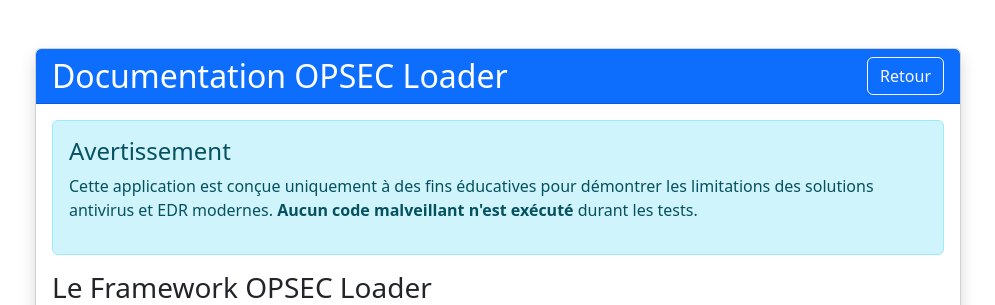
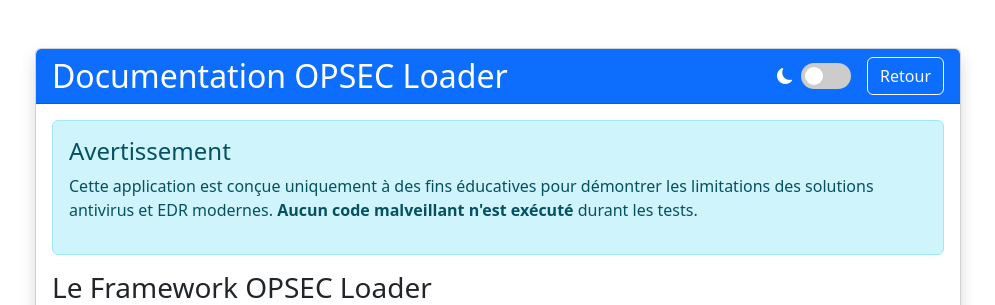
Before and after one commit to CobaltStrike31/workplan, a Flask app: page /documentation in a window 1280 px wide. Shown: the top 305 px of the page, without its empty margins (142-1137 px from the left). Run offline with Flask 3, Linux system fonts and the light colour scheme.

Commit message:
Add toggle to switch between light and dark visual themes on the website
Implements a theme toggle feature with Bootstrap icons, pyproject.toml, and uv.lock dependencies.

Replit-Commit-Author: Agent
Replit-Commit-Session-Id: 839e7239-5781-48b9-9d7e-fd2de7412727
Replit-Commit-Screenshot-Url: https://storage.googleapis.com/screenshot-production-us-central1/7257cb5d-1960-4347-8a31-1082abc95279/f611d9d8-b76d-480a-9f02-c533a8b7845b.jpg

```diff
--- a/templates/documentation.html
+++ b/templates/documentation.html
@@ -1,11 +1,12 @@
 <!DOCTYPE html>
-<html lang="fr">
+<html lang="fr" data-bs-theme="light">
 <head>
     <meta charset="UTF-8">
     <meta name="viewport" content="width=device-width, initial-scale=1.0">
     <title>Documentation - Vérification OPSEC Loader</title>
     <link rel="stylesheet" href="{{ url_for('static', filename='css/style.css') }}">
     <link href="https://cdn.jsdelivr.net/npm/bootstrap@5.3.0-alpha1/dist/css/bootstrap.min.css" rel="stylesheet">
+    <link rel="stylesheet" href="https://cdn.jsdelivr.net/npm/bootstrap-icons@1.10.0/font/bootstrap-icons.css">
 </head>
 <body>
     <div class="container mt-5">
@@ -14,7 +15,17 @@
                 <div class="card shadow">
                     <div class="card-header bg-primary text-white d-flex justify-content-between align-items-center">
                         <h2 class="mb-0">Documentation OPSEC Loader</h2>
-                        <a href="{{ url_for('index') }}" class="btn btn-outline-light">Retour</a>
+                        <div class="d-flex align-items-center">
+                            <div class="theme-switch-wrapper me-3">
+                                <i class="bi bi-moon-fill theme-icon theme-icon-moon"></i>
+                                <label class="theme-switch">
+                                    <input type="checkbox" id="theme-switch">
+                                    <span class="slider"></span>
+                                </label>
+                                <i class="bi bi-sun-fill theme-icon theme-icon-sun"></i>
+                            </div>
+                            <a href="{{ url_for('index') }}" class="btn btn-outline-light">Retour</a>
+                        </div>
                     </div>
                     <div class="card-body">
                         <div class="alert alert-info">
@@ -157,5 +168,6 @@
 
     <script src="https://cdn.jsdelivr.net/npm/bootstrap@5.3.0-alpha1/dist/js/bootstrap.bundle.min.js"></script>
     <script src="{{ url_for('static', filename='js/main.js') }}"></script>
+    <script src="{{ url_for('static', filename='js/theme.js') }}"></script>
 </body>
 </html>
```
Also changed, not shown: pyproject.toml (added, +9 -0 lines), 1 other file.
